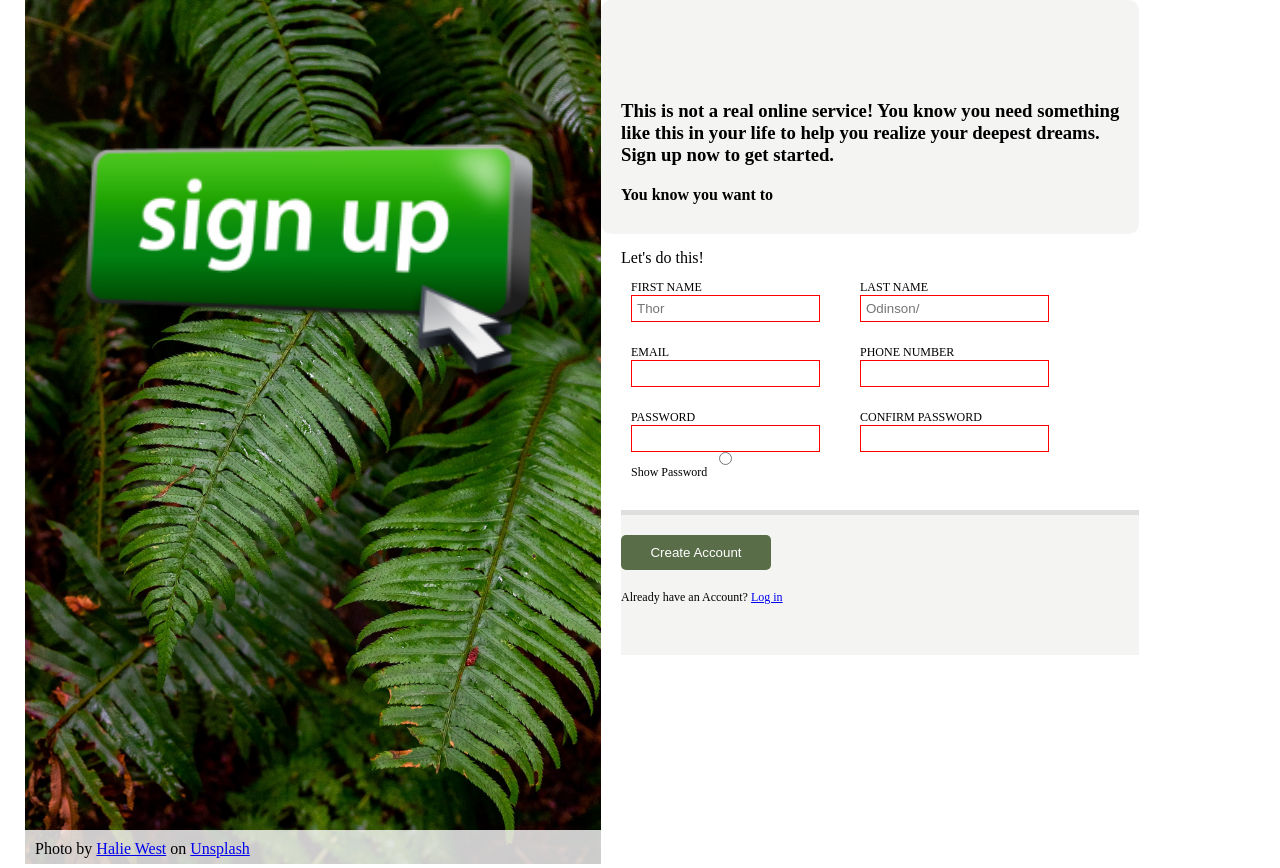
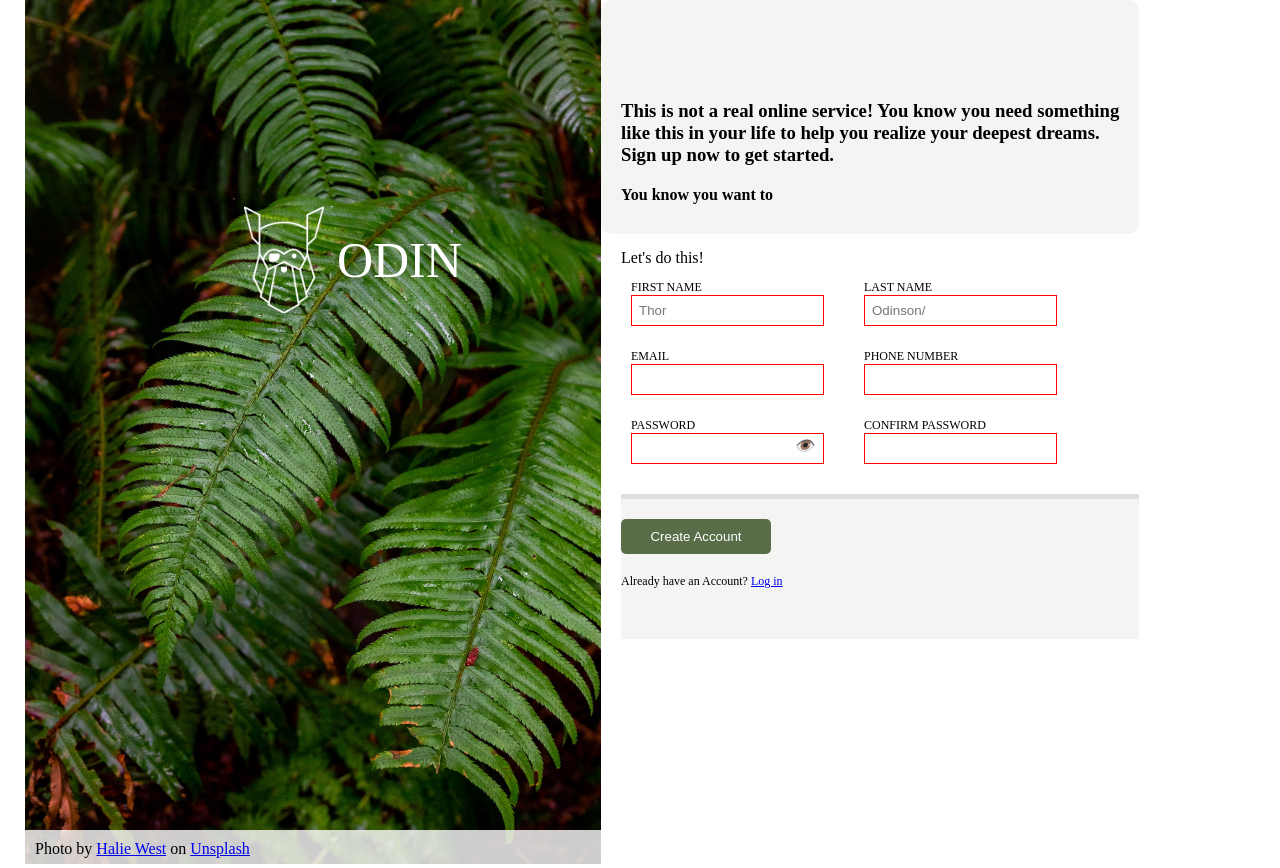
Before and after one commit to ChinweGlory/odin-sign-up-form, a plain HTML site: page index.html in a window 1280 px wide. Drawn offline with Linux system fonts and the light colour scheme.

Commit message:
add odin image and show password eye icon to password input

```diff
--- a/index.html
+++ b/index.html
@@ -11,7 +11,8 @@
       <figure>
         <img src="assest/images/halie-west-25xggax4bSA-unsplash.jpg" alt="" />
         <div class="sign-up">
-          <img src="assest/images/sign-up-icon-9.png" alt="" />
+          <img src="assest/images/odin-lined.png" alt="" />
+          <p>ODIN</p>
         </div>
         <figcaption>
           Photo by
@@ -87,12 +88,7 @@
                   required
                   pattern="(?=^.{8,}$)((?=.*\d)|(?=.*\W+))(?![.\n])(?=.*[A-Z])(?=.*[a-z]).*$"
                 />
-                <input
-                  type="radio"
-                  id="show-password"
-                  onclick="togglePasswordVisibility()"
-                />
-                <label for="show-password">Show Password</label>
+                <i class="toggle-password-icon" onclick="togglePasswordVisibility()">👁️</i>
                 <span>password do not match</span>
               </div>
               <div class="confirm-password">
--- a/script.js
+++ b/script.js
@@ -1,20 +1,3 @@
-// document.addEventListener("DOMContentLoaded", function () {
-//     const passwordInput = document.getElementById("password");
-//     const confirmPasswordInput = document.getElementById("confirm-password");
-//     const errorMessage = document.querySelector(".form-info span");
-
-//     confirmPasswordInput.addEventListener("input", function () {
-//       const passwordValue = passwordInput.value;
-//       const confirmPasswordValue = confirmPasswordInput.value;
-
-//       if (passwordValue === confirmPasswordValue) {
-//         errorMessage.style.display = "none";
-//       } else {
-//         errorMessage.style.display = "block";
-//       }
-//     });
-//   });
-
 let passwordInput = document.getElementById("password");
 let confirmPasswordInput = document.getElementById("confirm-password");
 let errorMessage = document.querySelector(".form-info span");
@@ -29,3 +12,15 @@ confirmPasswordInput.addEventListener("input", function () {
     errorMessage.style.display = "block";
   }
 });
+
+function togglePasswordVisibility() {
+  let passwordInput = document.getElementById("password");
+  let togglePasswordIcon = document.querySelector(".toggle-password-icon");
+
+  // Toggle the password field type between "password" and "text"
+  passwordInput.type = passwordInput.type === "password" ? "text" : "password";
+
+  // Change the eye icon based on the password visibility state
+  togglePasswordIcon.textContent =
+    passwordInput.type === "password" ? "👁️" : "👁️";
+}
--- a/style.css
+++ b/style.css
@@ -31,18 +31,30 @@ img {
   width: 45vw;
 }
 
-.sign-up {
+.sign-up > img {
   position: absolute;
   top: 30%;
-  left: 50%;
+  left: 45%;
+  transform: translate(-50%, -50%);
+  background-color: transparent;
+  padding: 10px;
+  border-radius: 5px;
+  text-align: center;
+  width: 100px;
+}
+
+.sign-up > p {
+  font-size: 50px;
+  color: white;
+  position: absolute;
+  top: 30%;
+  left: 65%;
   transform: translate(-50%, -50%);
   background-color: transparent;
   padding: 10px;
   border-radius: 5px;
   text-align: center;
 }
-
-
 
 .step-one {
   background-color: rgba(89, 109, 72, 0.066);
@@ -69,7 +81,6 @@ form {
   padding-bottom: 20px;
   border-bottom: 5px rgba(128, 128, 128, 0.252) solid;
   box-shadow: inset;
-
 }
 
 .form-info {
@@ -80,14 +91,11 @@ form {
 }
 
 input {
-  /* width: 200px;
-  height: 25px; */
   border: 1px gray solid;
-  padding: 5px;
+  padding: 7px;
 }
 
 form > p {
-
   padding-top: 15px;
 }
 
@@ -104,7 +112,16 @@ label {
 }
 
 .password {
-    display: grid;
+  position: relative;
+}
+
+.password i {
+  position: absolute;
+  top: 78%;
+  right: 10px;
+  transform: translateY(-50%);
+  cursor: pointer;
+  padding-bottom: 15px;
 }
 
 .password > span {
@@ -116,7 +133,6 @@ label {
 .btn {
   background-color: rgba(89, 109, 72, 0.066);
   padding-bottom: 50px;
-
 }
 
 button {
@@ -125,9 +141,8 @@ button {
   height: 35px;
   border-radius: 5px;
   border: none;
-    background-color: #596D48 ;
+  background-color: #596d48;
   color: white;
-
 }
 
 .btn > p {
```
Also changed, not shown: assest/images/odin-lined.png (added), assest/images/sign-up-icon-9.png (deleted). Lines whose indentation alone changed are shown as unchanged.
